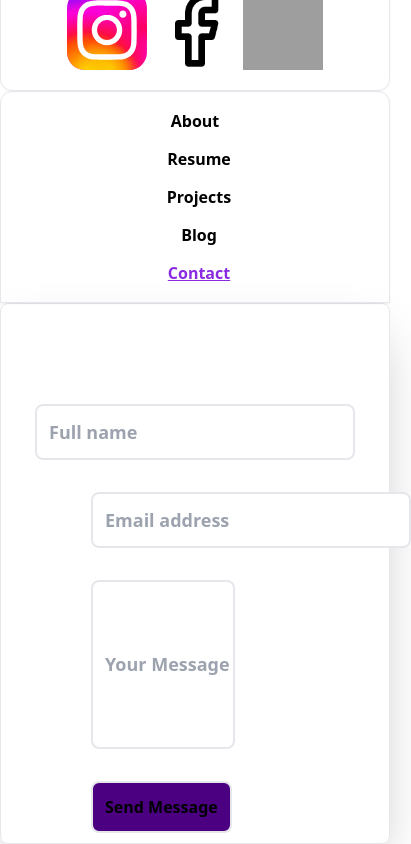
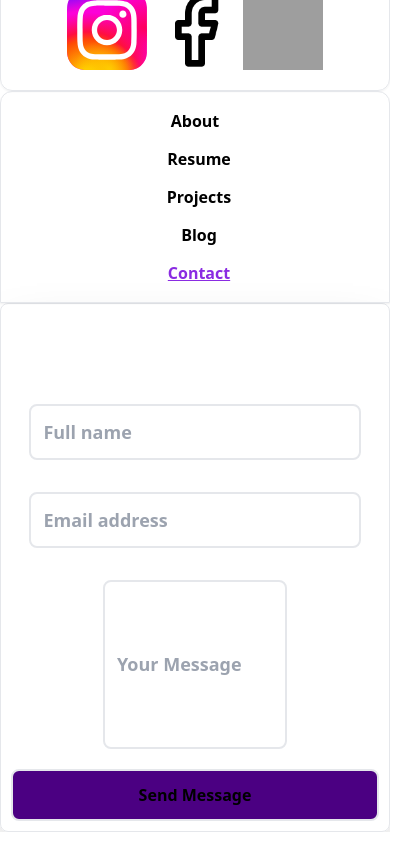
Before and after one commit to JanetMacee/portfolio, a React (Vite) app: page /contact in a window 390 px wide. Shown: the part 560-1404 px from the top of the page, 411 px wide, since content can reach past the window. Built offline with nearby package versions, Linux system fonts and the light colour scheme; grey boxes are pictures that could not be loaded.

Commit message:
Update contact.css

```diff
--- a/src/Portfolio/contact/contact.css
+++ b/src/Portfolio/contact/contact.css
@@ -1,4 +1,4 @@
-@media only screen and (max-width:375px){
+/*@media only screen and (max-width:375px){
     .name{
         margin-left: 34px;
         input{
@@ -18,4 +18,30 @@
     .containers{
         width: 87%;
     }
+}*/
+@media only screen and (max-width: 600px) {
+  .containers {
+    width: 100%;
+    margin: 0;
+    padding: 10px;
+    border-width: 1px;
+  }
+
+  .name, .email, .textarea, .button {
+    margin-left: 0;
+    width: 100%;
+    text-align: center;
+  }
+
+  .name input, .email input, .textarea input {
+    width: 90%;
+  }
+
+  .textarea input {
+    height: 15vh;
+  }
+
+  .button {
+    margin-top: 20px;
+  }
 }
```
